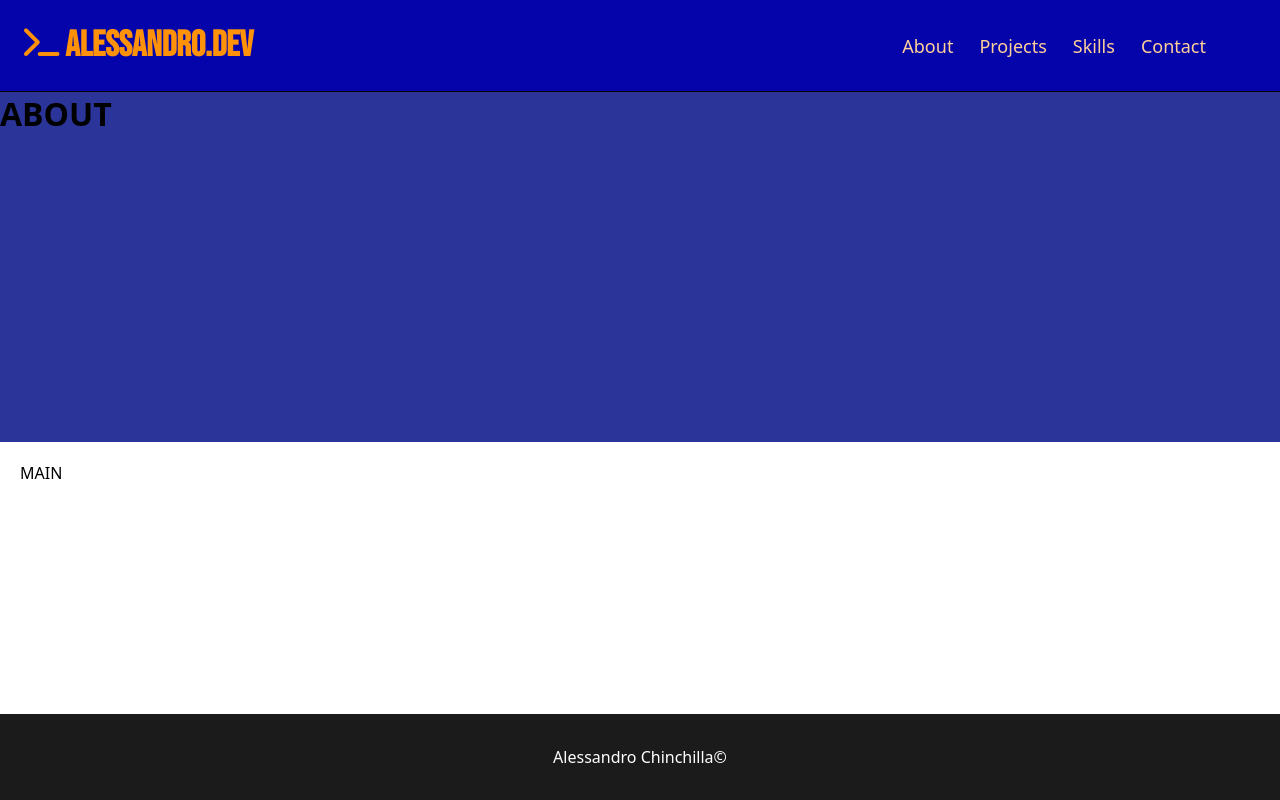
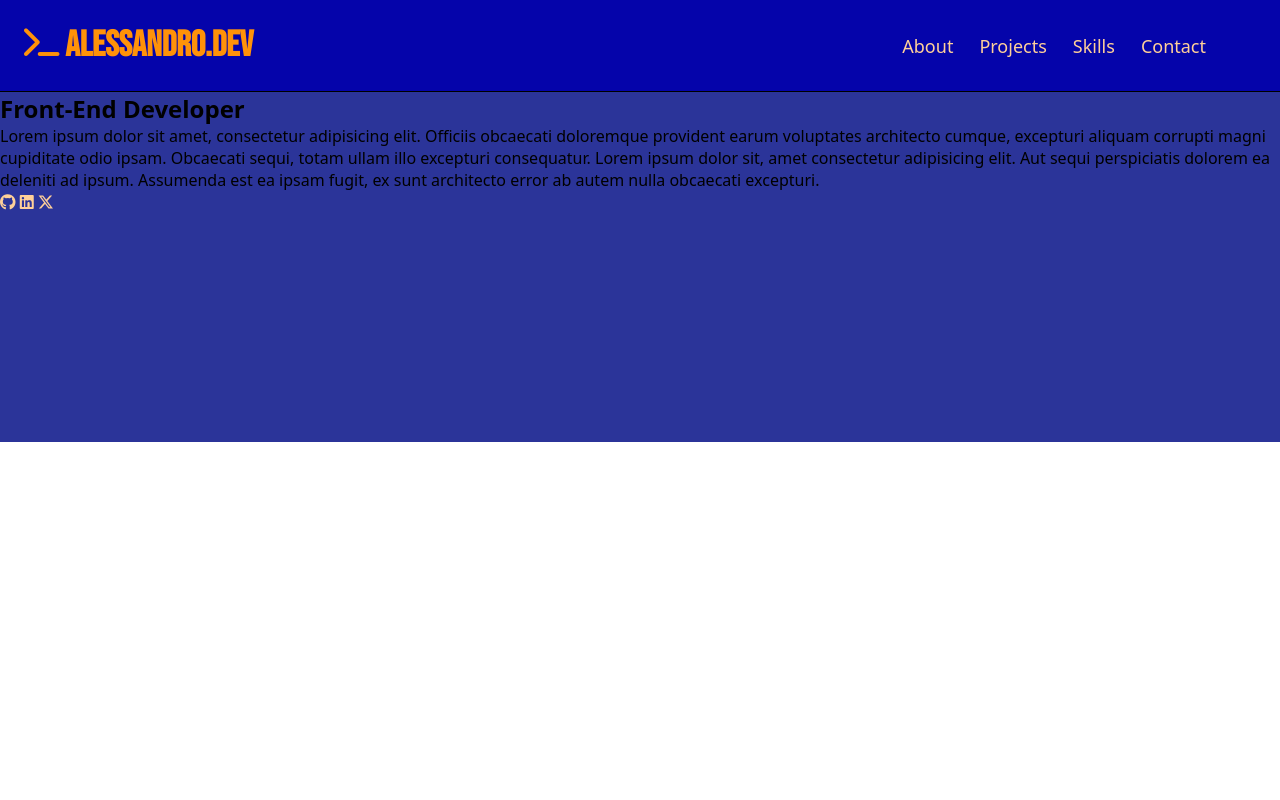
Before and after one commit to Chinchilla15/portfolio, a website: page dist/index.html in a window 1280 px wide. Drawn offline with Linux system fonts and the light colour scheme; a web font is replaced by a local one.

Commit message:
Add: header container, image placeholder, default text and icons

```diff
--- a/dist/index.html
+++ b/dist/index.html
@@ -23,22 +23,53 @@
         <i class="fa-solid fa-sm fa-terminal"></i> Alessandro.dev
       </h1>
       <ul class="nav-list">
-        <li class="nav-list-item"><a href="#contact">About</a></li>
         <li class="nav-list-item">
-          <a href="#projects-container">Projects</a>
+          <a class="nav-link" href="#About">About</a>
         </li>
-        <li class="nav-list-item"><a href="#skills-container">Skills</a></li>
-        <li class="nav-list-item"><a href="#contact">Contact</a></li>
+        <li class="nav-list-item">
+          <a class="nav-link" href="#projects-container">Projects</a>
+        </li>
+        <li class="nav-list-item">
+          <a class="nav-link" href="#skills-container">Skills</a>
+        </li>
+        <li class="nav-list-item">
+          <a class="nav-link" href="#contact">Contact</a>
+        </li>
       </ul>
     </nav>
     <header>
-      <h1>ABOUT</h1>
+      <div class="header-container">
+        <div id="main-img"></div>
+        <div class="about-container">
+          <h2>Front-End Developer</h2>
+          <p class="about-text">
+            Lorem ipsum dolor sit amet, consectetur adipisicing elit. Officiis
+            obcaecati doloremque provident earum voluptates architecto cumque,
+            excepturi aliquam corrupti magni cupiditate odio ipsam. Obcaecati
+            sequi, totam ullam illo excepturi consequatur. Lorem ipsum dolor
+            sit, amet consectetur adipisicing elit. Aut sequi perspiciatis
+            dolorem ea deleniti ad ipsum. Assumenda est ea ipsam fugit, ex sunt
+            architecto error ab autem nulla obcaecati excepturi.
+          </p>
+          <div class="social-icons-container">
+            <a href="" class="header-icon-item" title="Github Profile Link"
+              ><i class="fa-brands fa-github"></i
+            ></a>
+            <a href="" class="header-icon-item" title="Linkedin Profile Link"
+              ><i class="fa-brands fa-linkedin"></i
+            ></a>
+            <a href="" class="header-icon-item" title="X/Twitter Profile Link"
+              ><i class="fa-brands fa-x-twitter"></i
+            ></a>
+          </div>
+        </div>
+      </div>
     </header>
 
-    <main>
+    <!-- <main>
       <p>MAIN</p>
-    </main>
+    </main> -->
 
-    <footer>Alessandro Chinchilla&copy;</footer>
+    <!-- <footer>Alessandro Chinchilla&copy;</footer> -->
   </body>
 </html>
```
